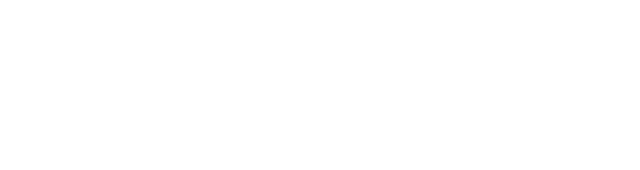
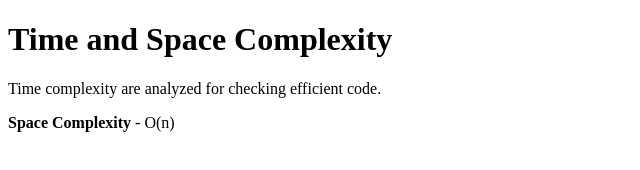
Before and after one commit to acciojob/time-and-space-complexity-atifahmd1, a website: page main.html in a window 1280 px wide. Shown: the whole page, without its empty margins (0-640 px from the left). Drawn offline with Linux system fonts and the light colour scheme.

Commit message:
created a submission

```diff
--- a/main.html
+++ b/main.html
@@ -8,6 +8,9 @@
 
 <body>
 	<!-- the entire body must be written by student -->
+	<h1>Time and Space Complexity</h1>
+	<p>Time complexity are analyzed for checking efficient code.</p>
+	<p> <b>Space Complexity</b> - O(n)</p>
     <script type="text/javascript" src="./script.js">
 </script>
 
```
